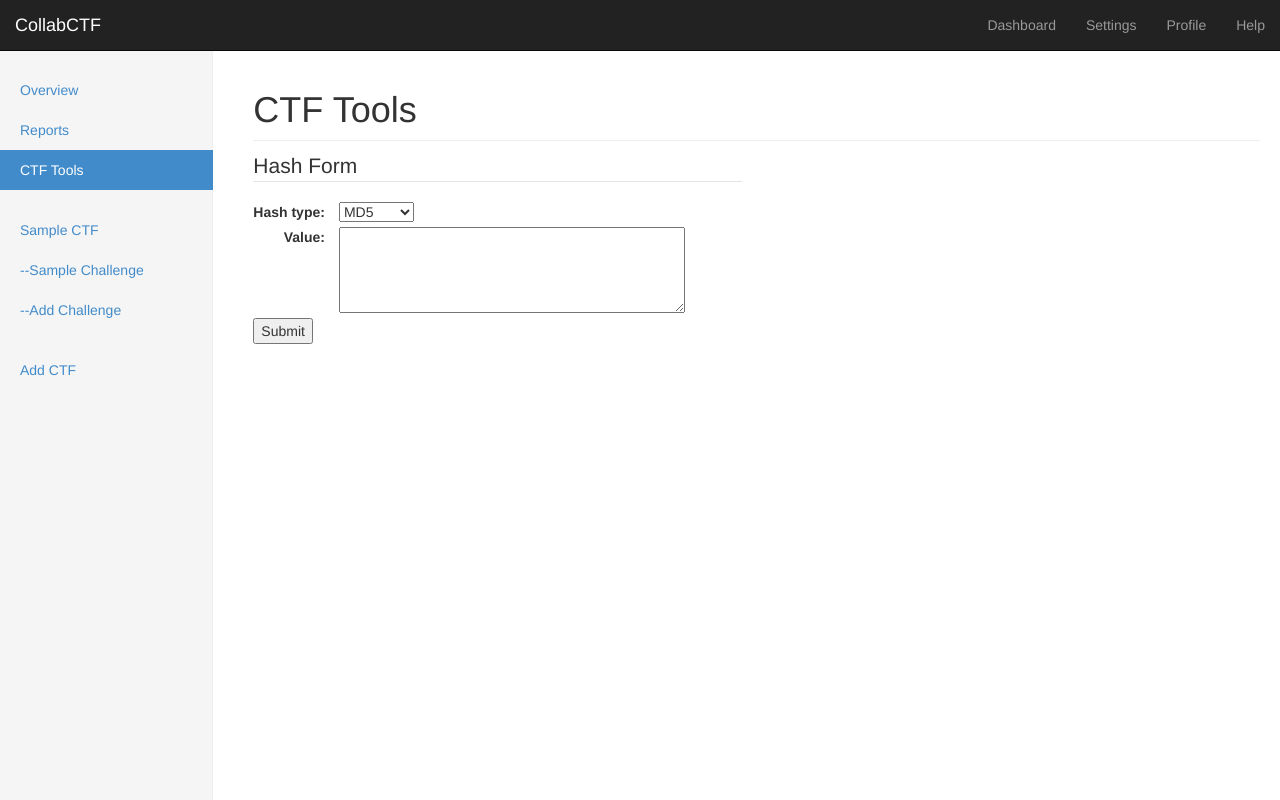
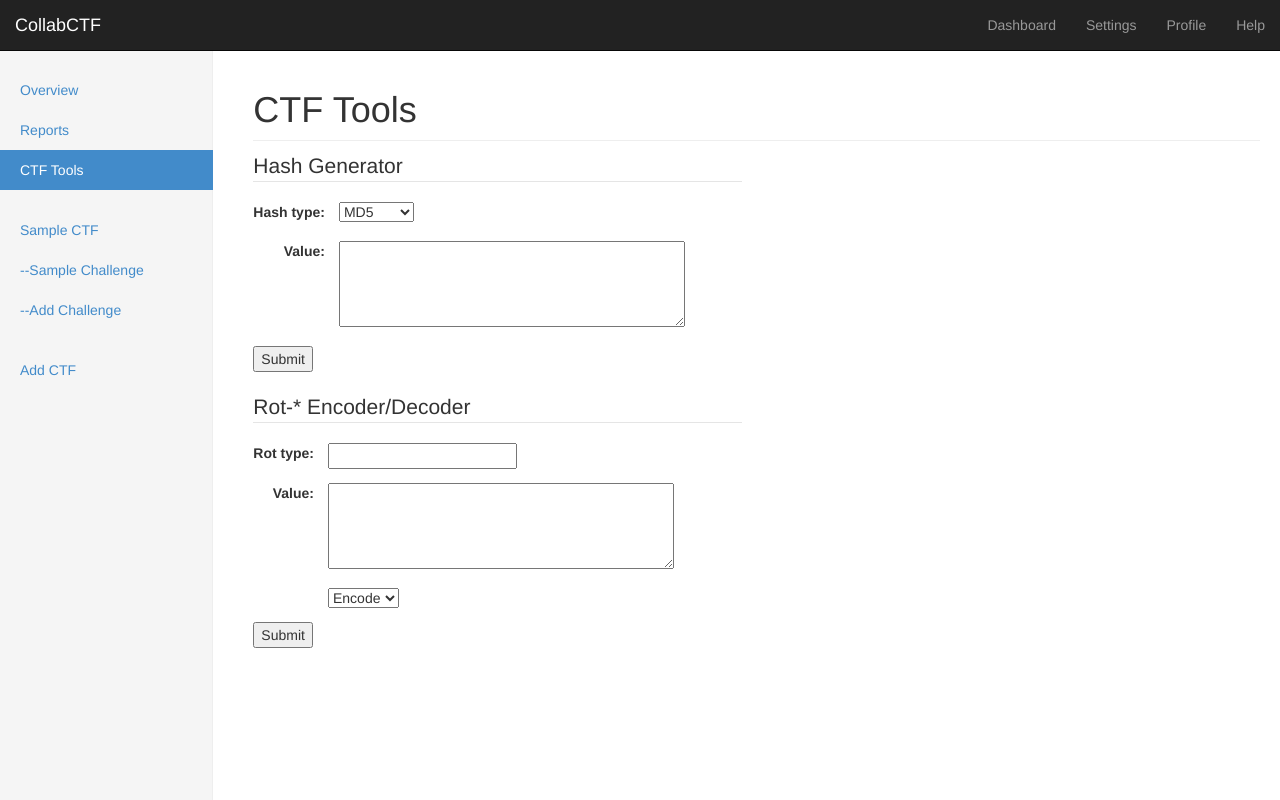
Before and after one commit to HackUCF/collabCTF, a Django app: page /ctftools in a window 1280 px wide. Run offline with Django 3.2, Linux system fonts and the light colour scheme; parts of the project's set-up code (start-up, migrations or seed data) failed here and were passed over; some libraries are stand-ins or nearby versions.

Commit message:
Added the ROT-* Converter forms.

```diff
--- a/collabCTF/tools/crypto.py
+++ b/collabCTF/tools/crypto.py
@@ -22,20 +22,15 @@ def hash(type=None, value=None):
 
 
 #rotational cipher encoder/decoder
-def rot(shift=None, value=None, encode=True):
+def rot(shift, value, encode):
     #If we want to encode this
-
-    if shift is None:
-        return 'You must specify a shift'
-    if value is None:
-        return 'You must specify a value'
-    if encode:
+    if encode == "True":
         alphabet = ["a", "b", "c", "d", "e", "f", "g", "h", "i", "j", "k", "l",
                     "m", "n", "o", "p", "q", "r", "s", "t", "u", "v", "w", "x", "y",
                     "z"]
         dic = {}
         for i in range(0, len(alphabet)):
-            dic[alphabet[i]] = alphabet[(i + shift) % len(alphabet)]
+            dic[alphabet[i]] = alphabet[(i + int(shift, 10)) % len(alphabet)]
 
         #Convert each letter of plaintext to the corrsponding
         #encrypted letter in our dictionary creating the cryptext
@@ -54,7 +49,7 @@ def rot(shift=None, value=None, encode=True):
                     "z"]
         dic = {}
         for i in range(0, len(alphabet)):
-            dic[alphabet[i]] = alphabet[(i + (26 - (shift % 26))) % len(alphabet)]
+            dic[alphabet[i]] = alphabet[(i + (26 - (int(shift, 10) % 26))) % len(alphabet)]
 
         #Convert each letter of plaintext to the corrsponding
         #encrypted letter in our dictionary creating the cryptext
--- a/collabCTF/urls.py
+++ b/collabCTF/urls.py
@@ -15,5 +15,6 @@ urlpatterns = patterns('',
     url(r'^ctfoverview$', 'collabCTF.views.ctfoverview'),
     url(r'^ctfchallenge$', 'collabCTF.views.ctfchallenge'),
     url(r'^ctf/(?P<ctf_slug>[a-z\d_\-]+)/', 'competition.views.view_ctf'),
-    url(r'^tools/ajax/hash$', 'collabCTF.views.hash_val', name='tools_hash')
+    url(r'^tools/ajax/hash$', 'collabCTF.views.hash_val', name='tools_hash'),
+    url(r'^tools/ajax/rot$', 'collabCTF.views.rot_val', name='tools_rot')
 )
--- a/collabCTF/views.py
+++ b/collabCTF/views.py
@@ -5,7 +5,7 @@ from django.template import RequestContext
 from django.views.decorators.http import require_safe, require_POST
 
 from collabCTF.tools import crypto
-from competition.forms import HashForm
+from competition.forms import HashForm, RotForm
 
 
 def home(request):
@@ -27,7 +27,8 @@ def reports(request):
 @require_safe
 def ctf_tools(request):
     data = {
-        'hash_form': HashForm()
+        'hash_form': HashForm(),
+        'rot_form': RotForm()
     }
     return render_to_response('ctftools.html', data, RequestContext(request))
 
@@ -46,3 +47,18 @@ def hash_val(request):
             'error': form.errors
         })
         return HttpResponseBadRequest(jdata, content_type='application/json')
+
+@require_POST
+def rot_val(request):
+    form = RotForm(request.POST)
+    if form.is_valid():
+        cd = form.cleaned_data
+        jdata = json.dumps({
+            'result': crypto.rot(cd['rot_type'], cd['value'], cd['encode'])
+        })
+        return HttpResponse(jdata, content_type='application/json')
+    else:
+        jdata = json.dumps({
+            'error': form.errors
+        })
+        return HttpResponseBadRequest(jdata, content_type='application/json')
--- a/competition/forms.py
+++ b/competition/forms.py
@@ -11,3 +11,12 @@ class HashForm(forms.Form):
 
     hash_type = forms.ChoiceField(choices=HASH_CHOICES)
     value = forms.CharField(widget=forms.Textarea(attrs={'rows': 4, 'cols': 40}))
+
+class RotForm(forms.Form):
+    ENCODE_CHOICE = (
+        ("True", 'Encode'),
+        ("False", 'Decode')
+    )
+    rot_type = forms.CharField(widget=forms.TextInput(attrs={'size': 2, 'type': 'number'}))
+    value = forms.CharField(widget=forms.Textarea(attrs={'rows': 4, 'cols': 40}))
+    encode = forms.ChoiceField(choices=ENCODE_CHOICE, label="")
--- a/competition/templates/ctftools.html
+++ b/competition/templates/ctftools.html
@@ -28,15 +28,15 @@
                         <form id="hash-form" action="{% url 'tools_hash' %}" method="post">
                             {% csrf_token %}
                             <fieldset>
-                                <legend>Hash Form</legend>
+                                <legend>Hash Generator</legend>
                                 <style scoped="">
                                     #hash-form tr > td:first-child {
                                         text-align: right;
                                     }
-
                                     #hash-form tr > td {
                                         vertical-align: top;
                                         padding-right: 1em;
+                                        padding-bottom: 1em;
                                     }
                                 </style>
                                 <table>
@@ -52,6 +52,36 @@
                         </form>
                     </div>
                 </div>
+                <br />
+                <div class="row">
+                    <div class="col-md-12 col-sm-12 col-lg-6">
+                        <form id="rot-form" action="{% url 'tools_rot' %}" method="post">
+                            {% csrf_token %}
+                            <fieldset>
+                                <legend>Rot-* Encoder/Decoder</legend>
+                                <style scoped="">
+                                    #rot-form tr > td:first-child {
+                                        text-align: right;
+                                    }
+                                    #rot-form tr > td {
+                                        vertical-align: top;
+                                        padding-right: 1em;
+                                        padding-bottom: 1em;
+                                    }
+                                </style>
+                                <table>
+                                    {% for field in rot_form %}
+                                        <tr>
+                                            <td>{{ field.label_tag }}</td>
+                                            <td>{{ field }}</td>
+                                        </tr>
+                                    {% endfor %}
+                                </table>
+                                <input type="submit" value="Submit"/>
+                            </fieldset>
+                        </form>
+                    </div>
+                </div>
             </div>
         </div>
     </div>
```
